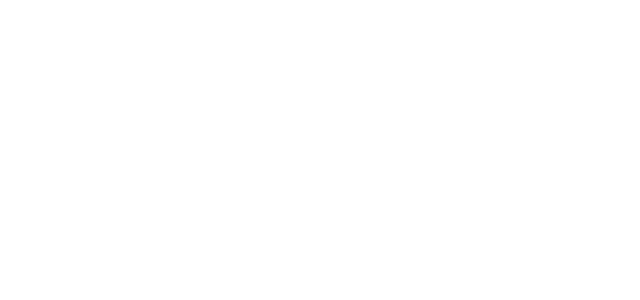
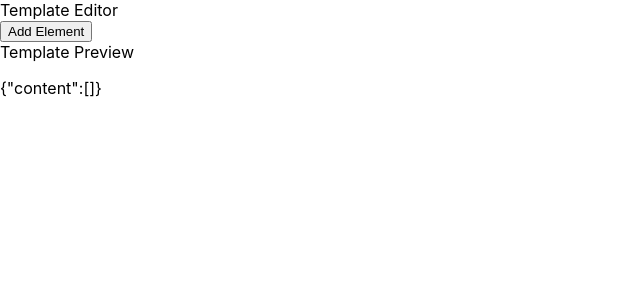
Before and after one commit to dorothythurston/template-editor, a React (Create React App) app: page / in a window 1280 px wide. Shown: the top 300 px of the page, without its empty margins (0-640 px from the left). Built offline with nearby package versions, Linux system fonts and the light colour scheme.

Commit message:
Add preview

```diff
--- a/src/components/App.js
+++ b/src/components/App.js
@@ -1,8 +1,10 @@
 import React from 'react';
+import TemplateEditor from './TemplateEditor';
 
 function App() {
   return (
     <div className="App">
+      <TemplateEditor />
     </div>
   );
 }
--- a/src/components/TemplateEditor.js
+++ b/src/components/TemplateEditor.js
@@ -1,11 +1,20 @@
-import React from 'react';
+import React, { useState } from 'react';
+import TemplatePreview from './TemplatePreview';
 import T from '../utils/i18n';
-
+const defaultTemplate = {
+  content: []
+}
 
 function TemplateEditor(props) {
+  const [template, updateTemplate] = useState(defaultTemplate);
+
   return (
     <div className="TemplateEditor">
-      <p>{T.translate('templateEditor')}</p>
+      <header>{T.translate('templateEditor.header')}</header>
+      <button onClick={(feature) => updateTemplate(feature)}>
+        {T.translate('templateEditor.addElement')}
+      </button>
+      <TemplatePreview template={template}/>
     </div>
   );
 }
--- /dev/null
+++ b/src/components/TemplatePreview.js
@@ -0,0 +1,13 @@
+import React from 'react';
+import T from '../utils/i18n';
+
+function TemplatePreview(props) {
+  return (
+    <div className="TemplateEditor">
+      <header>{T.translate('templateEditor.templatePreview')}</header>
+      <p>{JSON.stringify(props.template)}</p>
+    </div>
+  );
+}
+
+export default TemplatePreview;
--- a/src/locales/en.json
+++ b/src/locales/en.json
@@ -1,3 +1,7 @@
 {
-  "templateEditor": "Template Editor"
+  "templateEditor": {
+    "header": "Template Editor",
+    "addElement": "Add Element",
+    "templatePreview": "Template Preview"
+  }
 }
```
Also changed, not shown: 1 other file (tests, documents, lock files or other folders).
